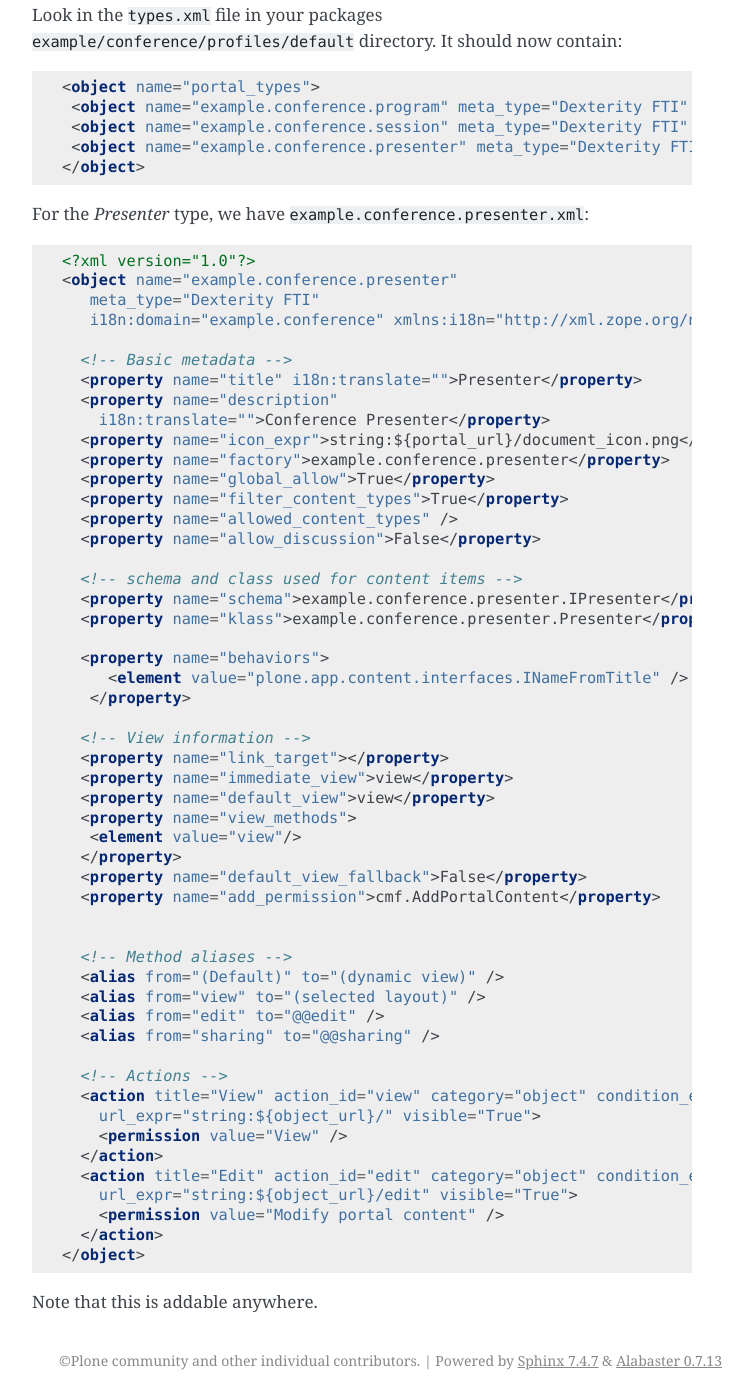
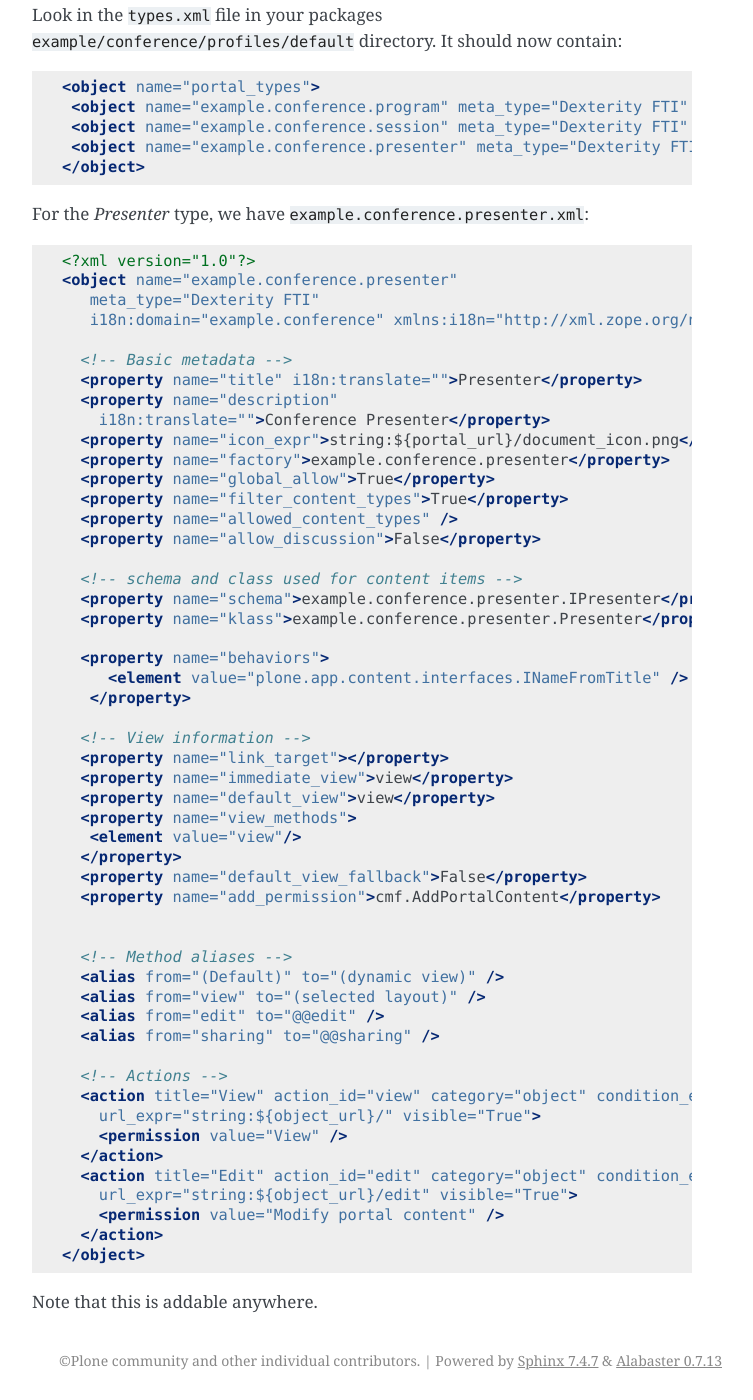
Before and after one commit to plone/plone.app.dexterity, a Sphinx documentation site: the page built from docs/model-driven-types.rst, in a window 1280 px wide and 1400 px high, scrolled down 1834 px. Shown: the whole window, without its empty margins (388-1141 px from the left). Built offline with Sphinx 7.4.7, drawn with Linux system fonts in a browser that asks for light colours; some of the changed text lies outside the part shown.

Commit message:
Mark xml code blocks as xml.

````diff
--- a/docs/custom-views.rst
+++ b/docs/custom-views.rst
@@ -27,7 +27,7 @@
 
 First create a view registration with a ``<browser:page />`` ZCML directive in your ```configure.zcml`` file:
 
-.. code-block:: html
+.. code-block:: xml
 
     <configure
         xmlns="http://namespaces.zope.org/zope"
@@ -150,7 +150,7 @@
 
 The view for ``Presenter`` is even simpler:
 
-.. code-block:: html
+.. code-block:: xml
 
     <configure
         xmlns="http://namespaces.zope.org/zope"
@@ -234,7 +234,7 @@
 The new view class is pretty much the same as before, except that we
 derive from ``plone.dexterity.browser.view.DefaultView``:
 
-.. code-block:: html
+.. code-block:: xml
 
     <configure
         xmlns="http://namespaces.zope.org/zope"
--- a/docs/grok/model-driven-types.rst
+++ b/docs/grok/model-driven-types.rst
@@ -32,7 +32,7 @@
 
 Look in ``example.conference/example/conference/models/presenter.xml`` for a bare model file created by addcontent. Let's elaborate it:
 
-.. code-block:: html
+.. code-block:: xml
 
     <model xmlns:form="http://namespaces.plone.org/supermodel/form"
            xmlns:security="http://namespaces.plone.org/supermodel/security"
@@ -92,7 +92,7 @@
 Look in the ``types.xml`` file in your packages
 ``example/conference/profiles/default`` directory. It should now contain:
 
-.. code-block:: html
+.. code-block:: xml
 
     <object name="portal_types">
      <object name="example.conference.program" meta_type="Dexterity FTI" />
@@ -103,7 +103,7 @@
 
 For the *Presenter* type, we have ``example.conference.presenter.xml``:
 
-.. code-block:: html
+.. code-block:: xml
 
     <?xml version="1.0"?>
     <object name="example.conference.presenter"
--- a/docs/grok/schema-driven-types.rst
+++ b/docs/grok/schema-driven-types.rst
@@ -232,7 +232,7 @@
 
 Look in the ``types.xml`` file in your packages ``example/conference/profiles/default`` directory:
 
-.. code-block:: html
+.. code-block:: xml
 
     <object name="portal_types">
      <object name="example.conference.program" meta_type="Dexterity FTI" />
@@ -248,7 +248,7 @@
 
 The ``Session`` type, in ``example.conference.session.xml``, should look like this:
 
-.. code-block:: html
+.. code-block:: xml
 
     <?xml version="1.0"?>
     <object name="example.conference.session"
@@ -337,7 +337,7 @@
 
 The ``Program``, in ``example.conference.program.xml``, looks like this:
 
-.. code-block:: html
+.. code-block:: xml
 
     <?xml version="1.0"?>
     <object name="example.conference.program"
--- a/docs/model-driven-types.rst
+++ b/docs/model-driven-types.rst
@@ -32,7 +32,7 @@
 
 Look in ``example.conference/example/conference/models/presenter.xml`` for a bare model file created by addcontent. Let's elaborate it:
 
-.. code-block:: html
+.. code-block:: xml
 
     <model xmlns:form="http://namespaces.plone.org/supermodel/form"
            xmlns:security="http://namespaces.plone.org/supermodel/security"
@@ -91,7 +91,7 @@
 Look in the ``types.xml`` file in your packages
 ``example/conference/profiles/default`` directory. It should now contain:
 
-.. code-block:: html
+.. code-block:: xml
 
     <object name="portal_types">
      <object name="example.conference.program" meta_type="Dexterity FTI" />
@@ -102,7 +102,7 @@
 
 For the *Presenter* type, we have ``example.conference.presenter.xml``:
 
-.. code-block:: html
+.. code-block:: xml
 
     <?xml version="1.0"?>
     <object name="example.conference.presenter"
--- a/docs/schema-driven-types.rst
+++ b/docs/schema-driven-types.rst
@@ -231,7 +231,7 @@
 
 Look in the ``types.xml`` file in your packages ``example/conference/profiles/default`` directory:
 
-.. code-block:: html
+.. code-block:: xml
 
     <object name="portal_types">
      <object name="example.conference.program" meta_type="Dexterity FTI" />
@@ -247,7 +247,7 @@
 
 The ``Session`` type, in ``example.conference.session.xml``, should look like this:
 
-.. code-block:: html
+.. code-block:: xml
 
     <?xml version="1.0"?>
     <object name="example.conference.session"
@@ -336,7 +336,7 @@
 
 The ``Program``, in ``example.conference.program.xml``, looks like this:
 
-.. code-block:: html
+.. code-block:: xml
 
     <?xml version="1.0"?>
     <object name="example.conference.program"
````
